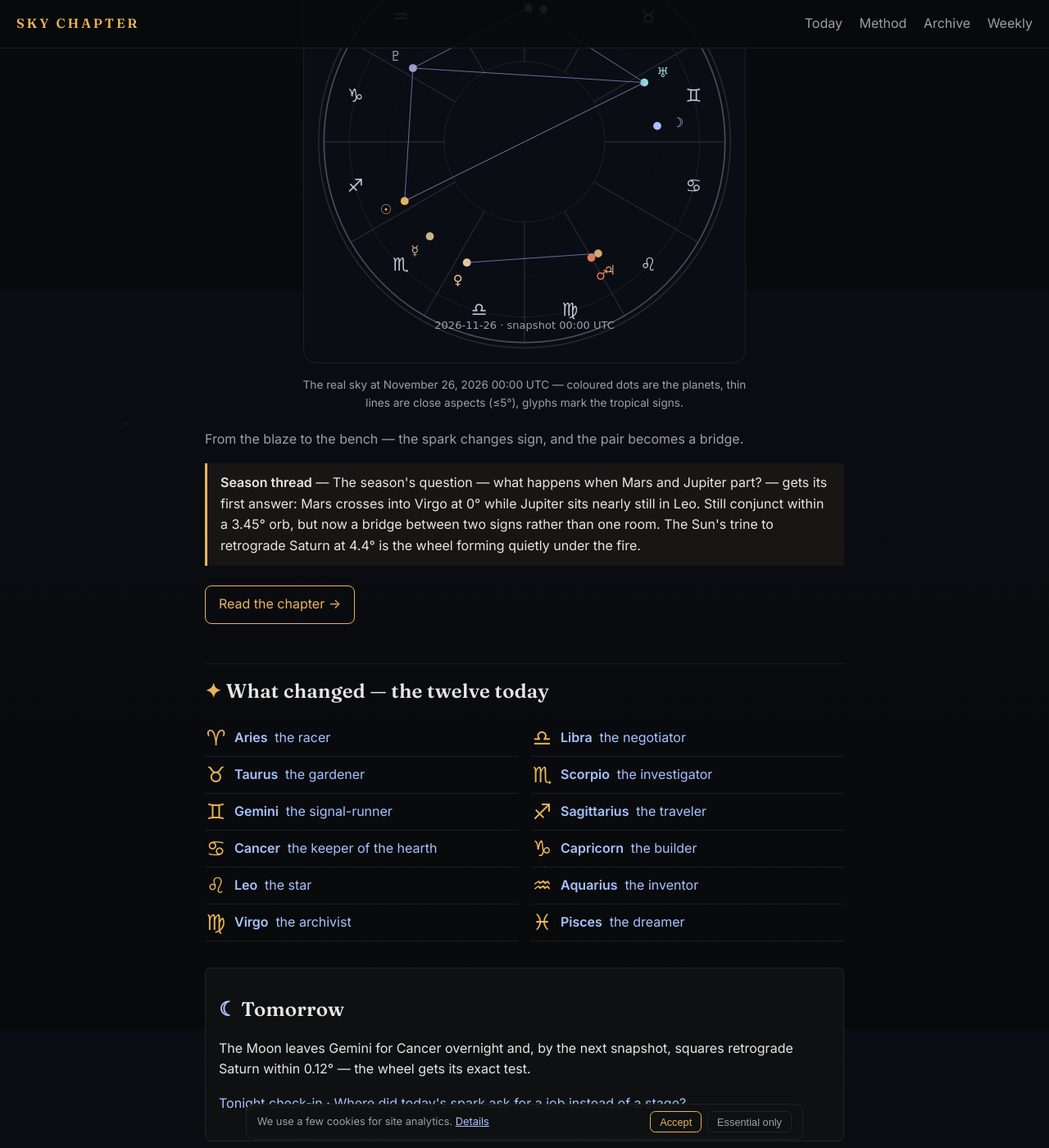
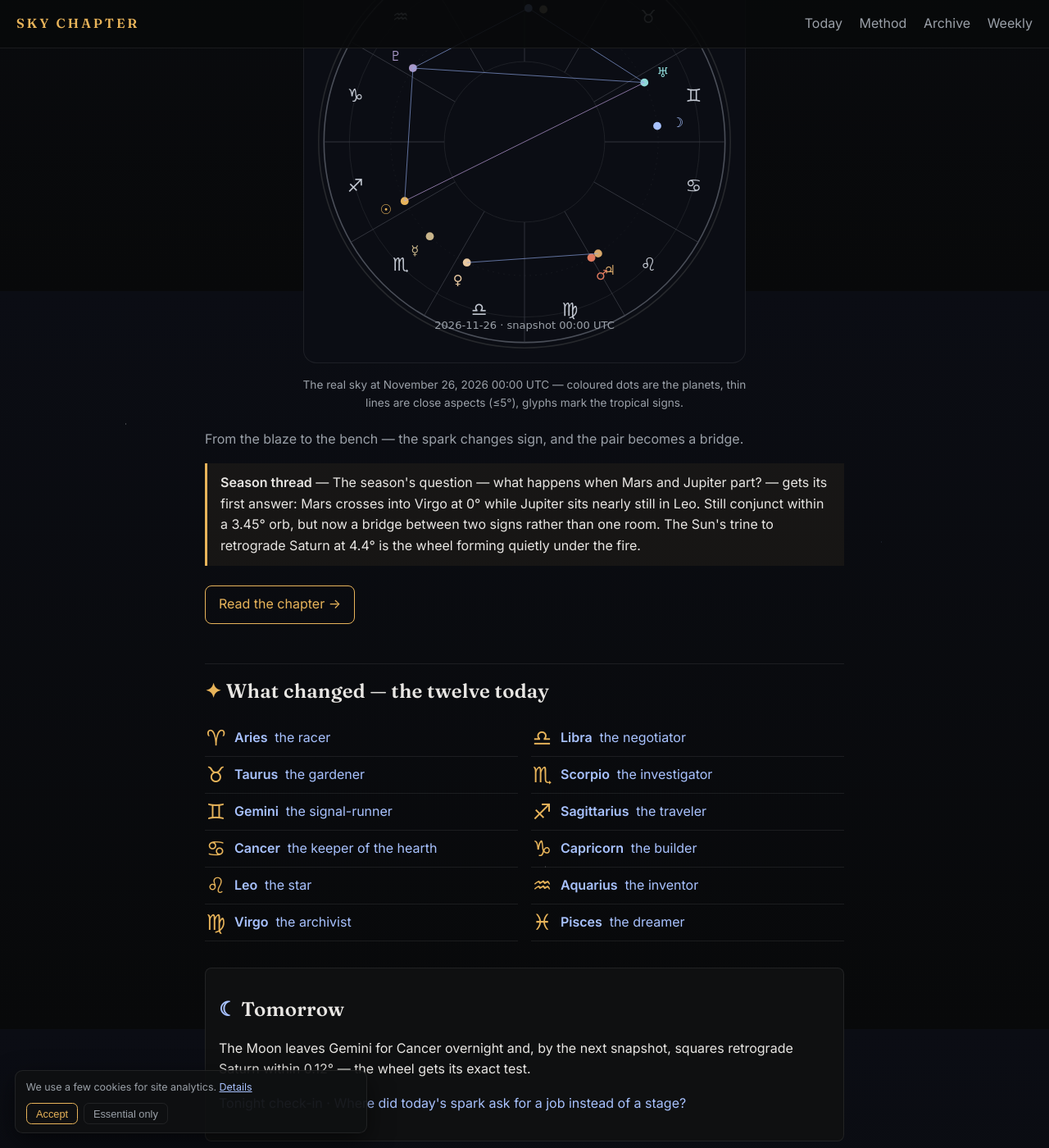
Before and after one commit to sky-chapter/sky-chapter.github.io, a Jekyll site: the page built from index.html, in a window 1280 px wide and 1400 px high, scrolled down 545 px. Shown: the whole window at 82% size. Built offline with Jekyll 4.4.1, drawn with Linux system fonts in a browser that asks for light colours.

Commit message:
Sky Chapter: compact consent notice with reopen from footer

```diff
--- a/assets/style.css
+++ b/assets/style.css
@@ -102,7 +102,7 @@ h1,h2,.brand{font-family:"Fraunces",Georgia,"Times New Roman",serif;font-weight:
 }
 
 /* cookie consent bar (minimal) */
-.cookiebar{position:fixed;left:50%;transform:translateX(-50%);bottom:.6rem;width:min(680px,calc(100% - 2rem));display:flex;gap:.7rem;align-items:center;justify-content:space-between;background:rgba(15,16,17,.94);border:1px solid var(--line);border-radius:.6rem;padding:.5rem .8rem;font-size:.8rem;z-index:50}
+.cookiebar{position:fixed;left:18px;bottom:18px;width:min(430px,calc(100% - 36px));display:flex;flex-direction:column;gap:.6rem;align-items:stretch;background:rgba(15,16,17,.94);border:1px solid var(--line);border-radius:.6rem;padding:.6rem .8rem;font-size:.78rem;z-index:50;box-shadow:0 10px 30px #0008}
 .cookiebar p{margin:0;color:var(--muted)}
 .cookiebar a{color:var(--moon)}
 .cb-actions{display:flex;gap:.4rem}
```
